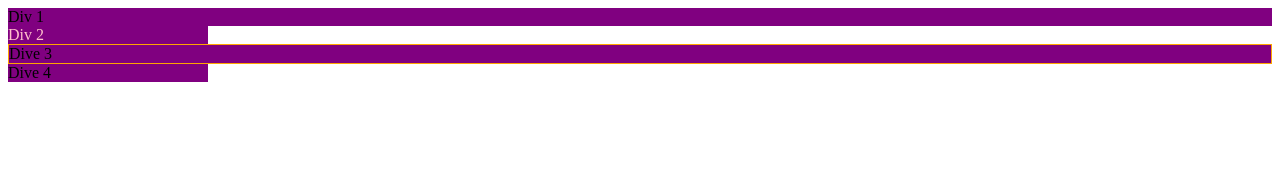
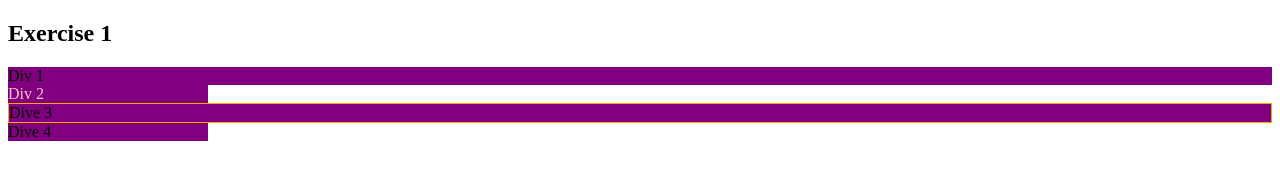
Before and after one commit to BetweenTwoLights/BootcampProjects, a plain HTML site: page jQuery Demo/jqueryDemo.html in a window 1280 px wide. Drawn offline with nearby package versions, Linux system fonts and the light colour scheme.

```diff
--- a/Bouncer Fuckery/TheConditions.js
+++ b/Bouncer Nonsense/TheConditions.js
@@ -7,7 +7,7 @@
 //if(age < 0){
 //	console.error("We don't take negative people in here.");
 //} else if(age == 21){
-//	alert("Happy mother-fuckin' birthday, bitch!");
+//	alert("Happy mother-effin birthday!");
 //}
 
 if(Math.sqrt(age) % 1 === 0){
--- a/jQuery Demo/jqueryDemo.html
+++ b/jQuery Demo/jqueryDemo.html
@@ -8,6 +8,7 @@
     <title>Document</title>
 </head>
 <body>
+    <h2>Exercise 1</h2>
     <div>Div 1</div>
     <div class="highlight">Div 2</div>
     <div id="third">Dive 3</div>
--- a/jQuery Demo/jqueryDemo.js
+++ b/jQuery Demo/jqueryDemo.js
@@ -1,4 +1,5 @@
 
+//Exercise 1
 $("div").css("background-color", "purple");
 $(".highlight").css("width", "200px");
 $("#third").css("border", "1px solid orange");
```
Also changed, not shown: Bouncer Nonsense/NoEntry.html (renamed from Bouncer Fuckery/NoEntry.html, +1 -1 lines).
